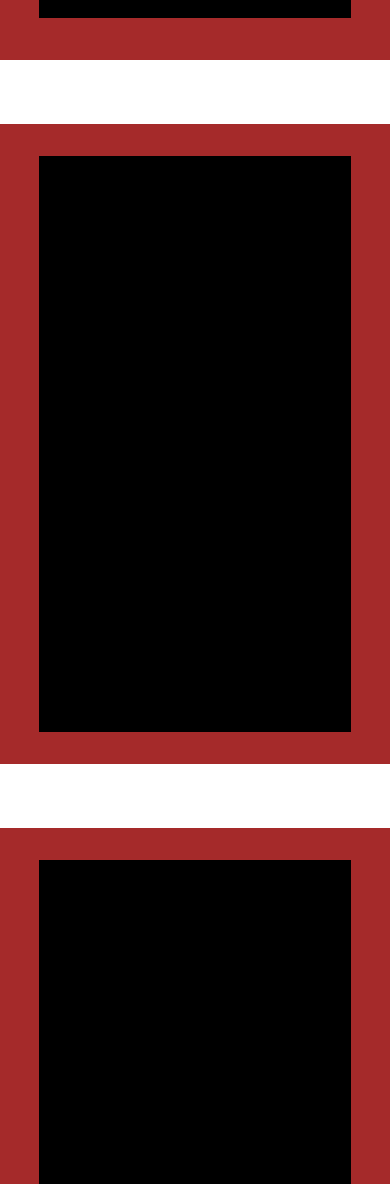
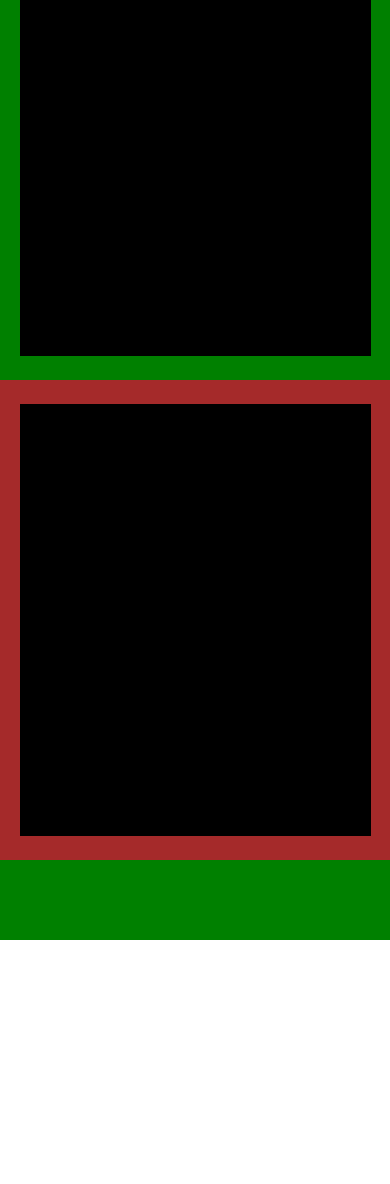
Before and after one commit to T44T00S/vrsovice, a website built with webpack: page src/index_gallery.html in a window 390 px wide. Shown: the part 660-1844 px from the top of the page. After the commit the page ends 1600 px from the top, so only its background shows below. Built offline with nearby package versions, Linux system fonts and the light colour scheme.

Commit message:
gallery for iphone done

```diff
--- a/sources/styles/styles-about/_footer.scss
+++ b/sources/styles/styles-about/_footer.scss
@@ -3,3 +3,10 @@
     height: 10rem;
     background: green;
 }
+@media only screen and (max-width: 391px){
+    .footer {
+        width: 100%;
+        height: 5rem;
+        background: green;
+    }
+}
--- a/sources/styles/styles-contact/_footer.scss
+++ b/sources/styles/styles-contact/_footer.scss
@@ -3,3 +3,10 @@
     height: 10rem;
     background: green;
 }
+@media only screen and (max-width: 391px){
+    .footer {
+        width: 100%;
+        height: 5rem;
+        background: green;
+    }
+}
--- a/sources/styles/styles-gallery/_first.scss
+++ b/sources/styles/styles-gallery/_first.scss
@@ -14,3 +14,17 @@
         // margin: auto;
     }
 }
+@media only screen and (max-width: 391px){
+    .first-section {
+        width: 100%;
+        height: 30rem;
+        display: flex;
+        justify-content: space-around;
+        align-items: center;
+        margin-bottom: 0;
+        .first-container {
+            width: 90%;
+            height: 90%;
+        }
+    }
+}
--- a/sources/styles/styles-gallery/_footer.scss
+++ b/sources/styles/styles-gallery/_footer.scss
@@ -3,3 +3,10 @@
     height: 10rem;
     background: green;
 }
+@media only screen and (max-width: 391px){
+    .footer {
+        width: 100%;
+        height: 5rem;
+        background: green;
+    }
+}
--- a/sources/styles/styles-gallery/_second.scss
+++ b/sources/styles/styles-gallery/_second.scss
@@ -14,3 +14,18 @@
         // margin: auto;
     }
 }
+@media only screen and (max-width: 391px){
+    .second-section {
+        width: 100%;
+        height: 30rem;
+        display: flex;
+        justify-content: space-around;
+        align-items: center;
+        margin-bottom: 0;
+        background: green;
+        .second-container {
+            width: 90%;
+            height: 90%;
+        }
+    }
+}
--- a/sources/styles/styles-gallery/_third.scss
+++ b/sources/styles/styles-gallery/_third.scss
@@ -13,3 +13,17 @@
         // margin: auto;
     }
 }
+@media only screen and (max-width: 391px){
+    .third-section {
+        width: 100%;
+        height: 30rem;
+        display: flex;
+        justify-content: space-around;
+        align-items: center;
+        margin-bottom: 0;
+        .third-container {
+            width: 90%;
+            height: 90%;
+        }
+    }
+}
```
Also changed, not shown: sources/styles/styles-about/style.css, sources/styles/styles-contact/style.css, sources/styles/styles-gallery/style.css, 3 other files.
